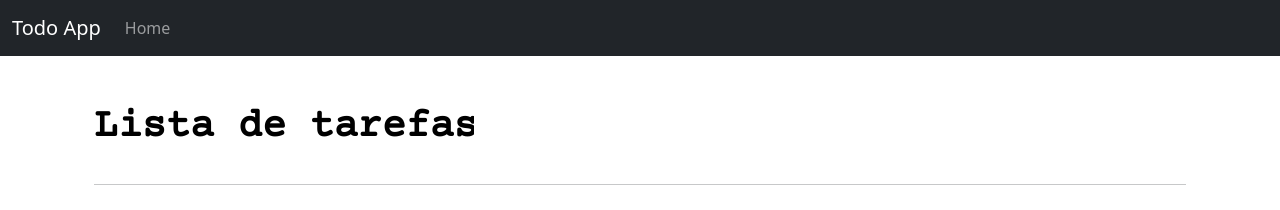
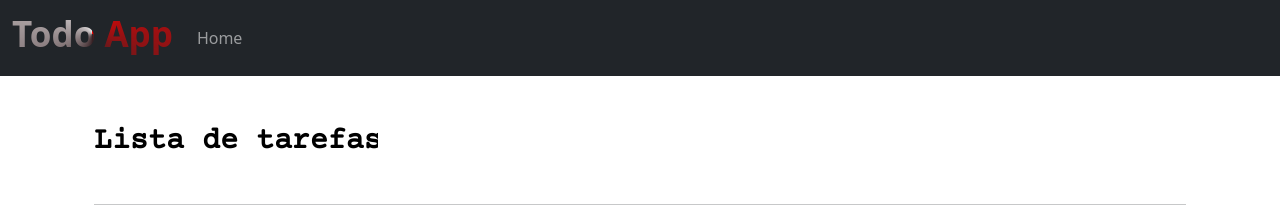
Before and after one commit to ReginaldoCampelo/todo-app, an Angular app: page / in a window 1280 px wide. Shown: the top 210 px of the page. Built offline with nearby package versions, Linux system fonts and the light colour scheme; no server answers.

Commit message:
improving navbar && title header

```diff
--- a/src/app/components/navbar/navbar.component.css
+++ b/src/app/components/navbar/navbar.component.css
@@ -0,0 +1,9 @@
+header h1 {
+    font-size: 35px;
+    font-weight: 600;
+    background-image: conic-gradient(#ff0000, #ff00001a, #ffffff);
+    color: transparent;
+    background-clip: text;
+    -webkit-background-clip: text;
+
+  }
--- a/src/app/components/navbar/navbar.component.html
+++ b/src/app/components/navbar/navbar.component.html
@@ -1,6 +1,6 @@
 <nav class="navbar navbar-expand-lg navbar-dark bg-dark">
   <div class="container-fluid">
-    <a class="navbar-brand" routerLink="/">Todo App</a>
+    <a class="navbar-brand" routerLink="/"><header><h1 class="pscTitle">Todo App</h1></header></a>
     <button class="navbar-toggler" type="button" data-bs-toggle="collapse" data-bs-target="#navbarNavAltMarkup" aria-controls="navbarNavAltMarkup" aria-expanded="false" aria-label="Toggle navigation">
       <span class="navbar-toggler-icon"></span>
     </button>
--- a/src/app/components/title-header/title-header.component.css
+++ b/src/app/components/title-header/title-header.component.css
@@ -14,7 +14,7 @@ header {
 }
 
 header h1 {
-  font-size: 40px;
+  font-size: 30px;
   font-weight: 600;
   color: #000000;
   text-shadow: 2px 2px 4px rgba(179, 147, 211, 0.1),
```
